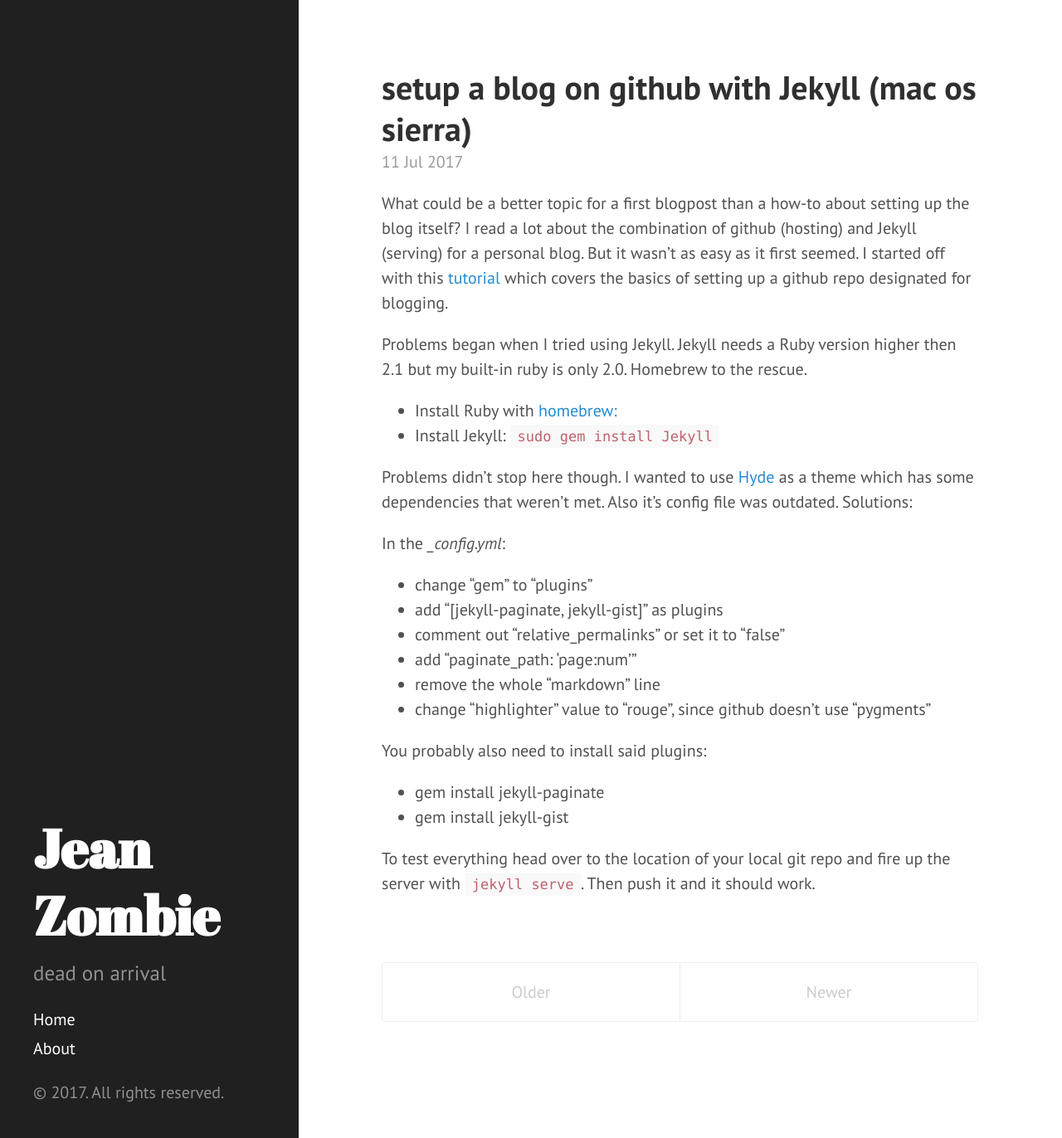
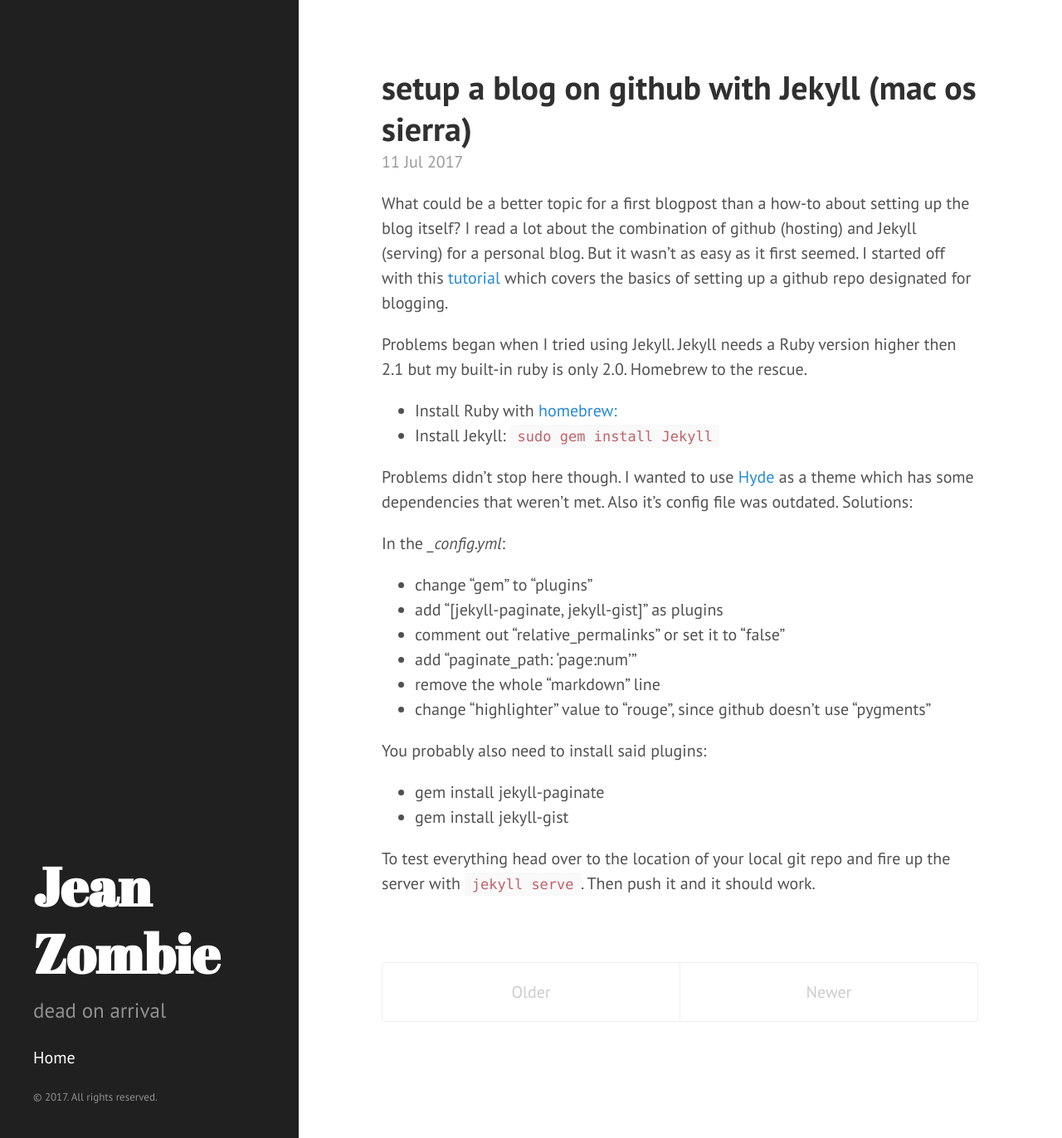
Before and after one commit to Jean-Zombie/Jean-Zombie.github.io, a Jekyll site: the page built from index.html, in a window 1280 px wide and 1372 px high. Shown: the whole window at 83% size. Built offline with Jekyll 4.4.1, drawn with Linux system fonts in a browser that asks for light colours; the list of posts is cut into pages by our own code.

Commit message:
update sidebar

```diff
--- a/_includes/sidebar.html
+++ b/_includes/sidebar.html
@@ -17,6 +17,7 @@
         `layout: page` in the front-matter. See readme for usage.
       {% endcomment %}
 
+      {% comment %}
       {% assign pages_list = site.pages %}
       {% for node in pages_list %}
         {% if node.title != null %}
@@ -25,12 +26,12 @@
           {% endif %}
         {% endif %}
       {% endfor %}
-
+      {% endcomment %}
       <!--<a class="sidebar-nav-item" href="{{ site.github.repo }}/archive/v{{ site.version }}.zip">Download</a>-->
       <!--<a class="sidebar-nav-item" href="{{ site.github.repo }}">GitHub project</a>-->
       <!--<span class="sidebar-nav-item">Currently v{{ site.version }}</span>-->
     </nav>
 
-    <p>&copy; {{ site.time | date: '%Y' }}. All rights reserved.</p>
+    <p style="font-size:small">&copy; {{ site.time | date: '%Y' }}. All rights reserved.</p>
   </div>
 </div>
```
